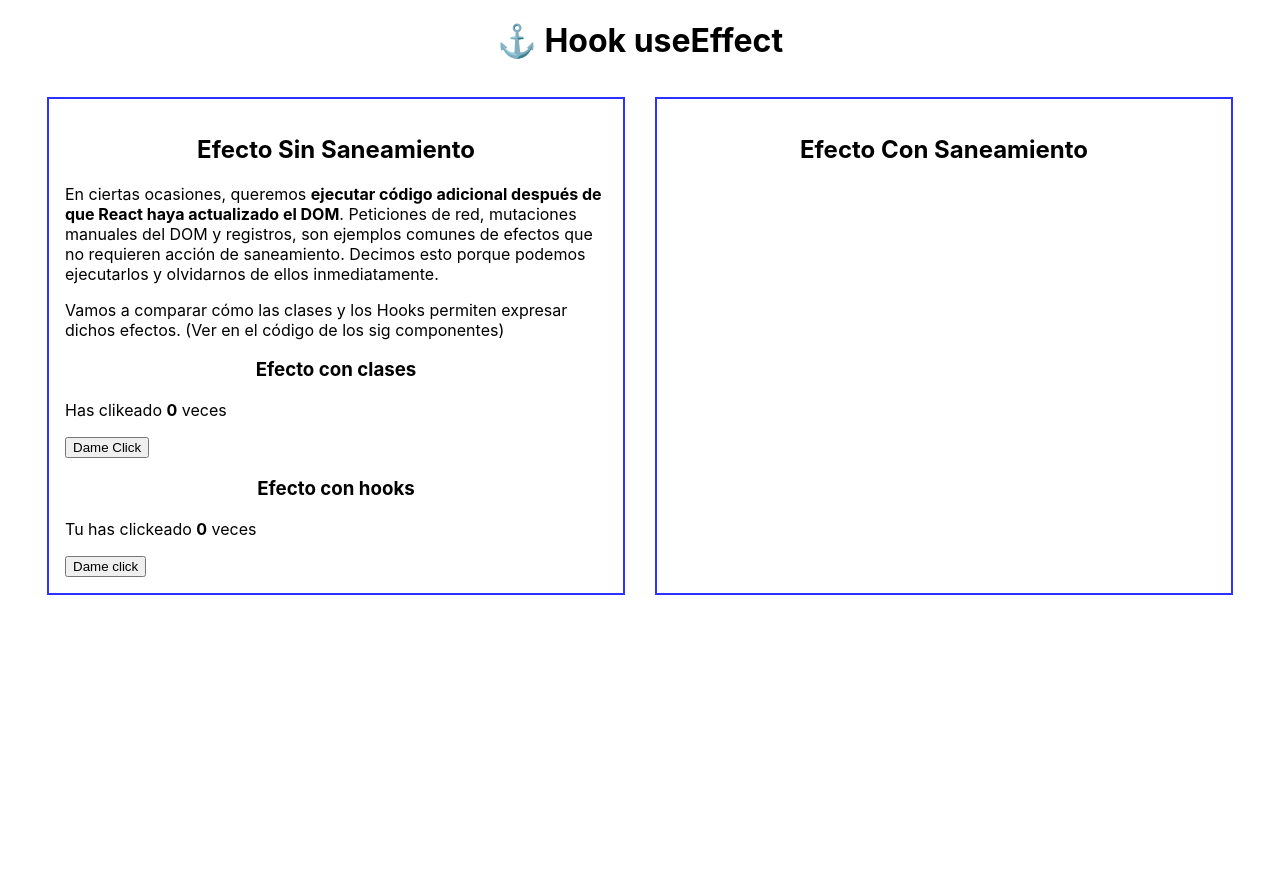
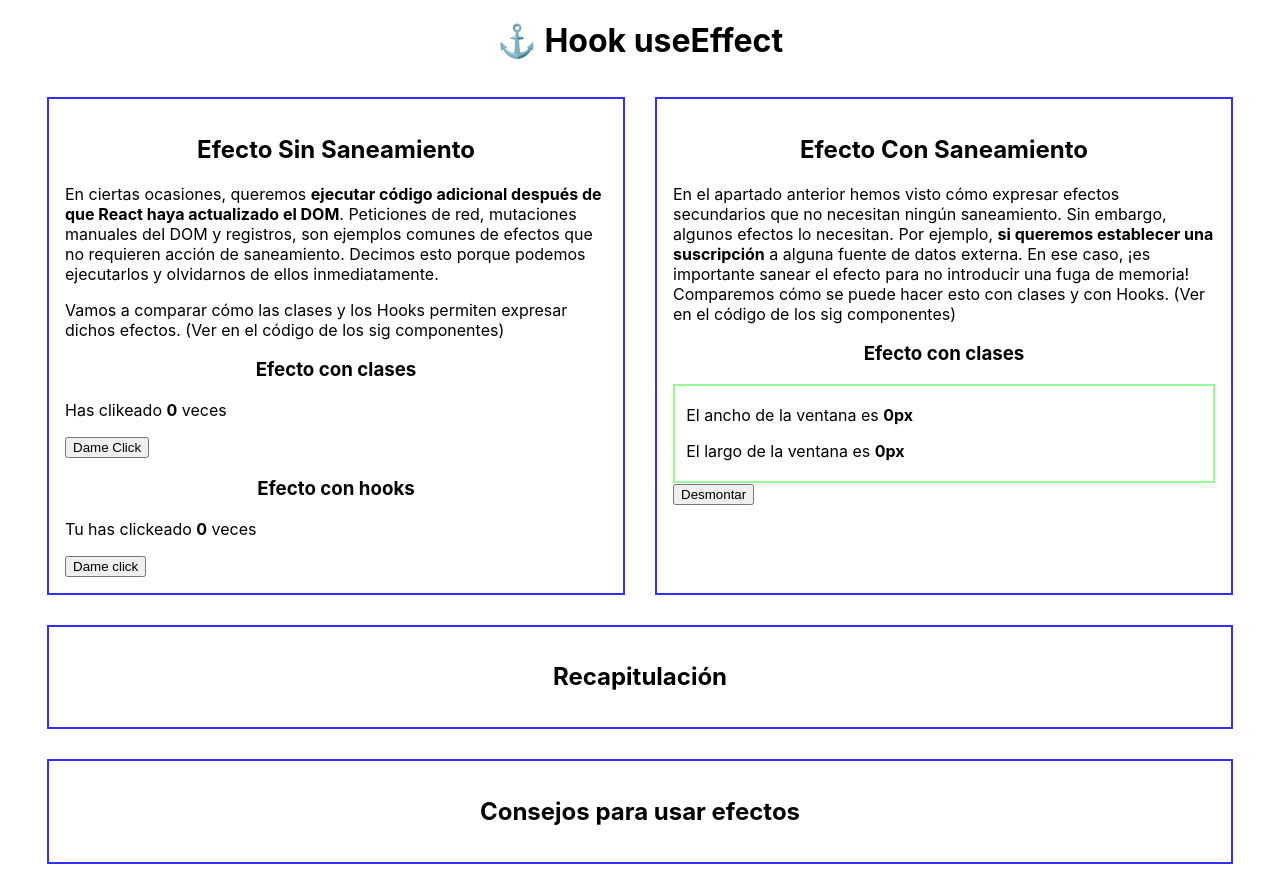
Before and after one commit to icao/curso-react, a React (Create React App) app in the folder 43-hook-use-effect/: page / in a window 1280 px wide. Before the commit the page ends 800 px from the top, so only its background shows below. Built offline with nearby package versions, Linux system fonts and the light colour scheme.

Commit message:
Agregando ejemplo de efecto con caneamiento(cleanup) con clases

```diff
--- a/43-hook-use-effect/src/App.css
+++ b/43-hook-use-effect/src/App.css
@@ -59,3 +59,8 @@ h5 {
   box-sizing: border-box;
   padding: 1em;
 }
+
+.card {
+  border: 2px solid palegreen;
+  padding: 0.2em 0.7em;
+}
--- a/43-hook-use-effect/src/components/effects-with-cleanup/EffectsWithCleanupClass.jsx
+++ b/43-hook-use-effect/src/components/effects-with-cleanup/EffectsWithCleanupClass.jsx
@@ -0,0 +1,58 @@
+import React, { Component } from 'react'
+
+class EffectsWithCleanupClass extends Component {
+  state = {
+    anchoVentana: 0,
+    largoVentana: 0,
+  }
+
+  componentDidMount() {
+    console.log(
+      `El componente EffectsWithCleanupClass se ha MONTADO, suscripción eventListener Resize`
+    )
+    window.addEventListener('resize', this.handleResize)
+  }
+
+  componentWillUnmount() {
+    console.log(
+      `El listener resize se ha desmontado, haciendo saneamiento(cleanup)`
+    )
+    window.removeEventListener('resize', this.handleResize)
+  }
+
+  handleResize = () => {
+    console.log(
+      `Window ${document.body.clientWidth}, ${document.body.clientHeight}`
+    )
+    this.setState({
+      anchoVentana: document.body.clientWidth,
+      largoVentana: document.body.clientHeight,
+    })
+  }
+
+  render() {
+    return (
+      <div className='card'>
+        <p>
+          El ancho de la ventana es <strong>{this.state.anchoVentana}px</strong>
+        </p>
+        <p>
+          El largo de la ventana es <strong>{this.state.largoVentana}px</strong>
+        </p>
+      </div>
+    )
+  }
+}
+
+export default EffectsWithCleanupClass
+
+/*
+  En una clase de React, normalmente se establece una suscripcion en 'componentDidMount', y se cancela la suscripcion en 'componentWillUnmount'. Por ejemplo, digamos que tenemos una suscripcion que lee el tamano de nuestro contenedor de la aplicacion.
+  Establecemos nuestra suscripcion en el ciclo de vida 'componentDidMount', observamos que es necesario usar 'componentWillUnmount '.Estan vinculados los dos metodos.
+  Fíjate en cómo componentDidMount y componentWillUnmount necesitan ser un reflejo el uno del otro. Los métodos del ciclo de vida nos obligan a separar esta lógica incluso cuando, conceptualmente, el código de ambos está relacionado con el mismo efecto.
+*/
+
+/*
+Nota
+
+Tambien te puedes percatar de que este ejemplo necesita también un método componentDidUpdate para ser completamente correcto. De momento vamos a ignorar este hecho*/
--- a/43-hook-use-effect/src/components/effects-without-cleanup/EffectsWithoutCleanupHook.jsx
+++ b/43-hook-use-effect/src/components/effects-without-cleanup/EffectsWithoutCleanupHook.jsx
@@ -8,7 +8,6 @@ const EffectsWithoutCleanupHook = () => {
     // LA función que recibe el hook useEffect es nuestro efecto
     // Actualiza el título del documento(pestaña) usando la API del navegador
     document.title = `Has clikeado ${count} veces`
-    console.log(`Has clikeado ${count} veces`)
   })
   // IMPORTANTE: useEffect, se ejecuta despues de cada renderizado y despues de cada actualización
 
--- a/43-hook-use-effect/src/components/intro-use-effect/IntroHookUseEffect.jsx
+++ b/43-hook-use-effect/src/components/intro-use-effect/IntroHookUseEffect.jsx
@@ -1,8 +1,11 @@
-import React from 'react'
+import React, { useState } from 'react'
 import EffectsWithoutCleanupClass from '../effects-without-cleanup/EffectsWithoutCleanupClass'
 import EffectsWithoutCleanupHook from '../effects-without-cleanup/EffectsWithoutCleanupHook'
+import EffectsWithCleanupClass from '../effects-with-cleanup/EffectsWithCleanupClass'
 
 const IntroHookUseEffect = () => {
+  const [showCC, setShowCC] = useState(true)
+
   return (
     <div>
       <h1>
@@ -11,7 +14,6 @@ const IntroHookUseEffect = () => {
         </span>{' '}
         Hook useEffect
       </h1>
-      {/* TODO: Comentar para que caso equicale el componentDidMount, componentDidUpdate, componentWillUnmount */}
       <section className='container'>
         <div className='column'>
           <h2>Efecto Sin Saneamiento</h2>
@@ -37,8 +39,37 @@ const IntroHookUseEffect = () => {
         </div>
         <div className='column'>
           <h2>Efecto Con Saneamiento</h2>
+          <p>
+            En el apartado anterior hemos visto cómo expresar efectos
+            secundarios que no necesitan ningún saneamiento. Sin embargo,
+            algunos efectos lo necesitan. Por ejemplo,{' '}
+            <strong>si queremos establecer una suscripción</strong> a alguna
+            fuente de datos externa. En ese caso, ¡es importante sanear el
+            efecto para no introducir una fuga de memoria! Comparemos cómo se
+            puede hacer esto con clases y con Hooks. (Ver en el código de los
+            sig componentes)
+          </p>
+          <h3>Efecto con clases</h3>
+          {showCC && <EffectsWithCleanupClass />}
+          <button onClick={() => setShowCC(!showCC)}>
+            {showCC ? `Desmontar` : `Montar`}
+          </button>
         </div>
       </section>
+      <div className='section'>
+        <div className='container'>
+          <div className='column'>
+            <h2>Recapitulación</h2>
+          </div>
+        </div>
+      </div>
+      <div className='section'>
+        <div className='container'>
+          <div className='column'>
+            <h2>Consejos para usar efectos</h2>
+          </div>
+        </div>
+      </div>
     </div>
   )
 }
```
